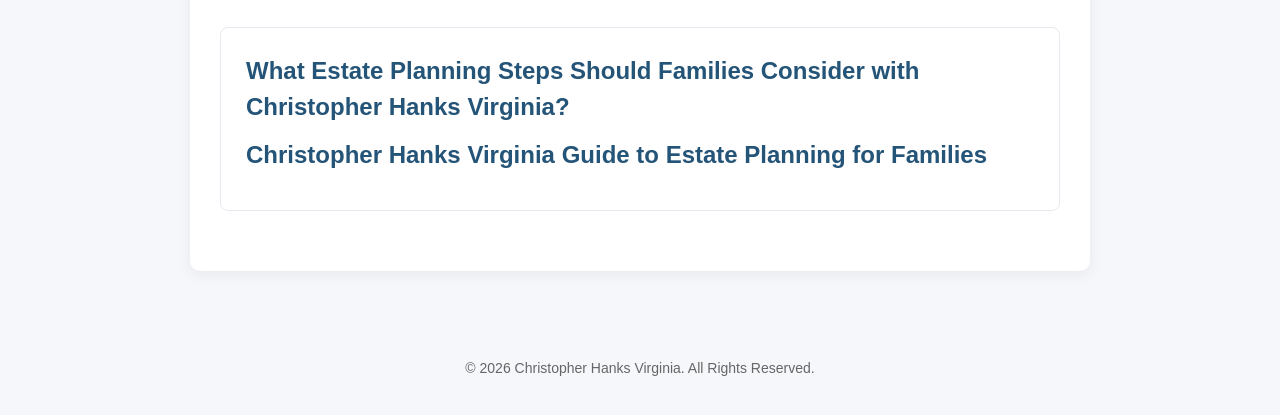
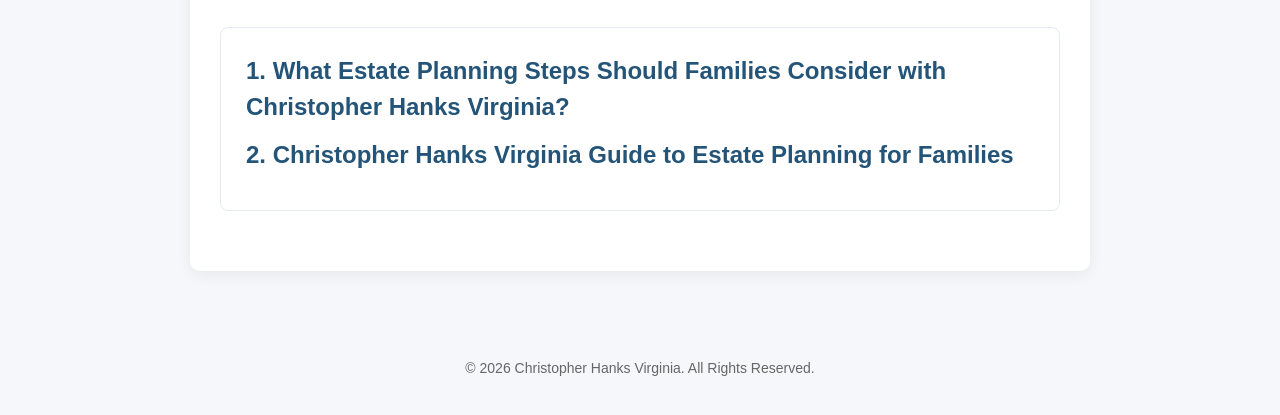
Before and after one commit to christopherhanksvirginia/christopherhanksvirginia.github.io, a plain HTML site: page blog.html in a window 1280 px wide. Shown: the part 237-652 px from the top of the page. Drawn offline with Linux system fonts and the light colour scheme.

Commit message:
Update blog.html

```diff
--- a/blog.html
+++ b/blog.html
@@ -150,13 +150,13 @@
 
             <h2>
                 <a href="https://christopherhanksvirginia.github.io/estate-planning-steps-virginia.html">
-                    What Estate Planning Steps Should Families Consider with Christopher Hanks Virginia?
+                    1. What Estate Planning Steps Should Families Consider with Christopher Hanks Virginia?
                 </a>
             </h2>
 
              <h2>
                 <a href="https://christopherhanksvirginia.github.io/christopher-hanks-virginia-guide-to-estate-planning-for-families.html">
-                    Christopher Hanks Virginia Guide to Estate Planning for Families
+                    2. Christopher Hanks Virginia Guide to Estate Planning for Families
                 </a>
             </h2>
 
```
